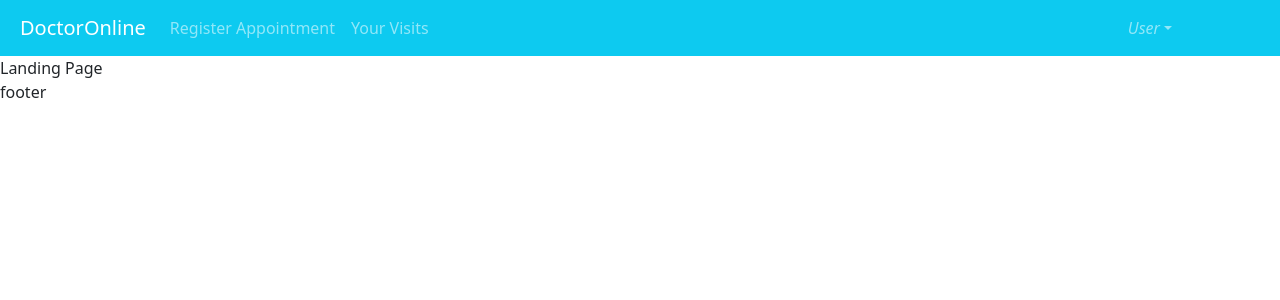
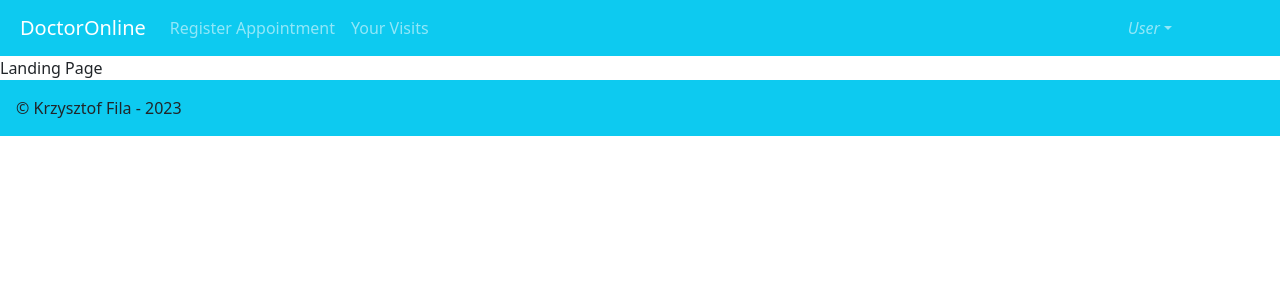
Before and after one commit to krzysztoffila/doctor-online-MEVN, a Vue app: page / in a window 1280 px wide. Shown: the top 300 px of the page. Built offline with nearby package versions, Linux system fonts and the light colour scheme.

Commit message:
Add footer

```diff
--- a/src/components/footer-component.vue
+++ b/src/components/footer-component.vue
@@ -1,9 +1,9 @@
 <template>
-  <div>footer</div>
+  <footer class="p-3 bg-info">&copy; Krzysztof Fila - 2023</footer>
 </template>
 
 <script>
-export default {}
+export default {};
 </script>
 
 <style></style>
--- a/src/views/LandingPage.vue
+++ b/src/views/LandingPage.vue
@@ -4,8 +4,8 @@
 
 <script>
 export default {
-  name: 'LandingPage',
-}
+  name: "LandingPage",
+};
 </script>
 
 <style></style>
```
